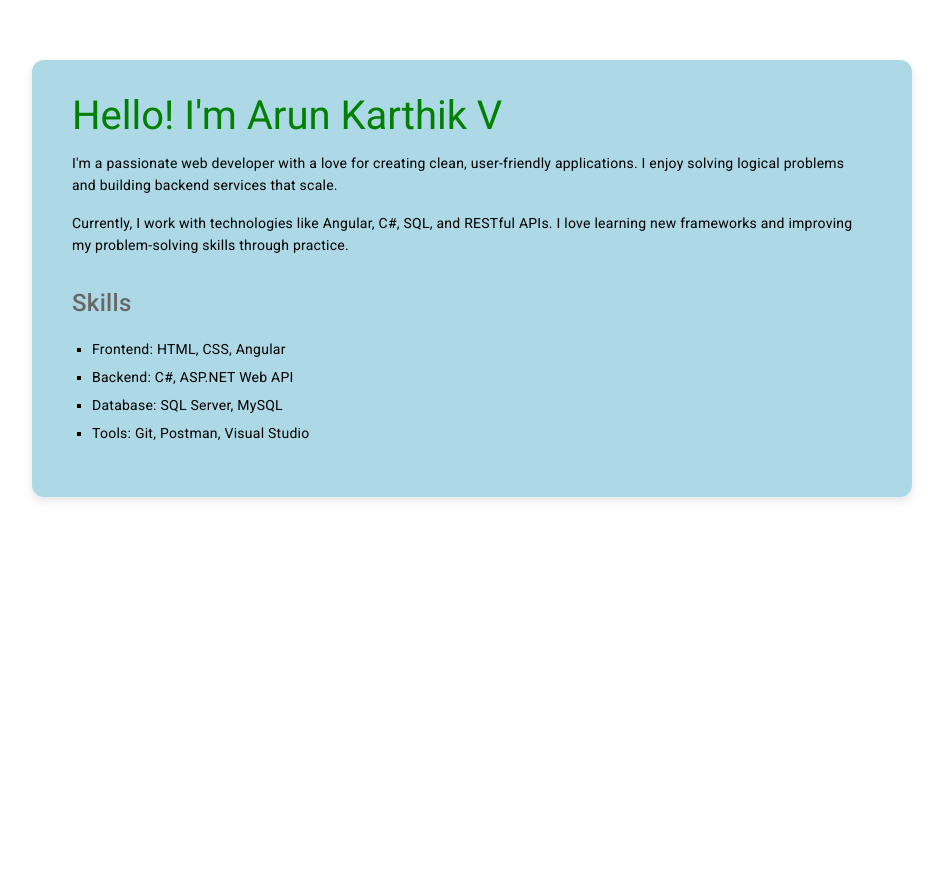
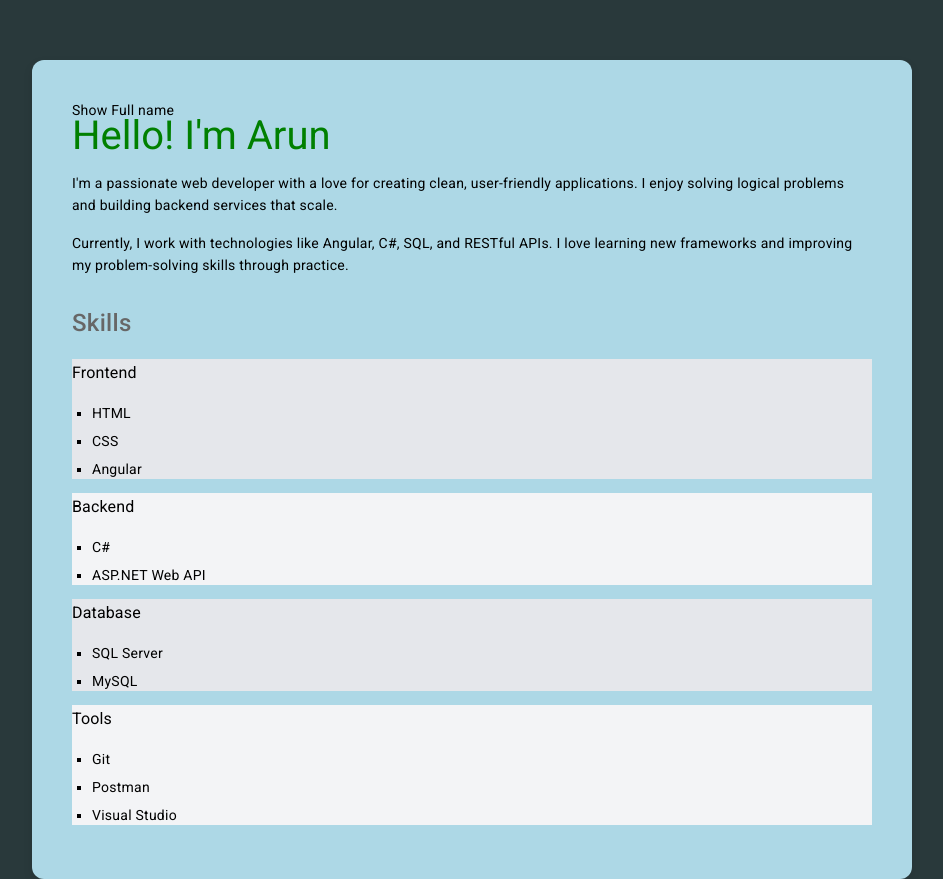
Before and after one commit to locobuzz-arun/Angular-Weekly-Learning, an Angular app: page / in a window 1280 px wide. Shown: the whole page, without its empty margins (168-1111 px from the left). Built offline with nearby package versions, Linux system fonts and the light colour scheme.

Commit message:
ui changes

```diff
--- a/src/app/aboutme/aboutme.component.html
+++ b/src/app/aboutme/aboutme.component.html
@@ -1,31 +1,40 @@
-<!DOCTYPE html>
-<html lang="en">
-<head>
-  <meta charset="UTF-8">
-  <meta name="viewport" content="width=device-width, initial-scale=1.0">
-  <title>Document</title>
-</head>
-<body>
+<div class="container mx-auto px-4 py-8 max-w-4xl">
+  <header class="text-center mb-12">
+    <div (click)="showTolls()"  >Show Full name</div>
+    <h1 class="text-4xl font-bold text-gray-800 mb-4 ">Hello! I'm Arun
+      <span *ngIf="toshoW" >  Karthik V </span></h1>
+    <p class="text-lg text-gray-600 max-w-2xl mx-auto">
+      I'm a passionate web developer with a love for creating clean, user-friendly applications.
+      I enjoy solving logical problems and building backend services that scale.
+    </p>
+    <p class="text-lg text-gray-600 ">
+      Currently, I work with technologies like Angular, C#, SQL, and RESTful APIs.
+      I love learning new frameworks and improving my problem-solving skills through practice.
+    </p>
+  </header>
 
-    <div class="container">
-        <h1>Hello! I'm Arun Karthik V</h1>
-    <p>
-      I'm a passionate web developer with a love for creating clean, user-friendly applications. I enjoy solving logical problems and building backend services that scale.
-    </p>
-    <p>
-      Currently, I work with technologies like Angular, C#, SQL, and RESTful APIs. I love learning new frameworks and improving my problem-solving skills through practice.
-    </p>
-
-    <div class="skills">
-      <h2>Skills</h2>
-      <ul>
-        <li>Frontend: HTML, CSS, Angular</li>
-        <li>Backend: C#, ASP.NET Web API</li>
-        <li>Database: SQL Server, MySQL</li>
-        <li>Tools: Git, Postman, Visual Studio</li>
-      </ul>
+  <div class="skills bg-gray-100 p-8 rounded-lg shadow-lg">
+    <h2 class="text-2xl font-semibold text-gray-800 mb-6">Skills</h2>
+    <div class="grid grid-cols-1 sm:grid-cols-2 gap-4">
+      <div *ngFor="let skill of skills; let i = index"
+           [ngStyle]="{'background-color': i % 2 === 0 ? '#e5e7eb' : '#f3f4f6'}"
+           class="p-4 rounded-md">
+        <h3 class="text-lg font-medium text-gray-700">{{ skill.category }}</h3>
+        <ul class="list-disc pl-5 text-gray-600">
+          <li *ngFor="let item of skill.items">{{ item }}</li>
+        </ul>
+      </div>
     </div>
 
   </div>
-</body>
-</html>
+</div>
+
+<style>
+  @keyframes fade-in {
+    from { opacity: 0; transform: translateY(20px); }
+    to { opacity: 1; transform: translateY(0); }
+  }
+  .animate-fade-in {
+    animation: fade-in 1s ease-out;
+  }
+</style>
--- a/src/app/aboutme/aboutme.component.ts
+++ b/src/app/aboutme/aboutme.component.ts
@@ -1,11 +1,31 @@
+import { CommonModule } from '@angular/common';
 import { Component } from '@angular/core';
 
 @Component({
   standalone: true,
   selector: 'app-aboutme',
+  imports:[CommonModule],
   templateUrl: './aboutme.component.html',
   styleUrls: ['./aboutme.component.css']
 })
 export class AboutmeComponent {
-  demo : String ="";
+  demo: string = "Explore my skills and projects!";
+  showDemoMessage: boolean = true;
+  demoButtonColor: string = '#3b82f6';
+  toshoW : boolean = false
+
+  skills = [
+    { category: 'Frontend', items: ['HTML', 'CSS', 'Angular'] },
+    { category: 'Backend', items: ['C#', 'ASP.NET Web API'] },
+    { category: 'Database', items: ['SQL Server', 'MySQL'] },
+    { category: 'Tools', items: ['Git', 'Postman', 'Visual Studio'] }
+  ];
+
+  toggleDemoMessage() {
+    this.showDemoMessage = !this.showDemoMessage;
+    this.demoButtonColor = this.showDemoMessage ? '#3b82f6' : '#ef4444';
+  }
+  showTolls(){
+this.toshoW = !this.toshoW
+  }
 }
--- a/src/styles.css
+++ b/src/styles.css
@@ -1,3 +1,4 @@
 /* You can add global styles to this file, and also import other style files */
-html, body { height: 100%; }
+html, body { height: 100%;
+background-color: #29393b; }
 body { margin: 0; font-family: Roboto, "Helvetica Neue", sans-serif; }
```
